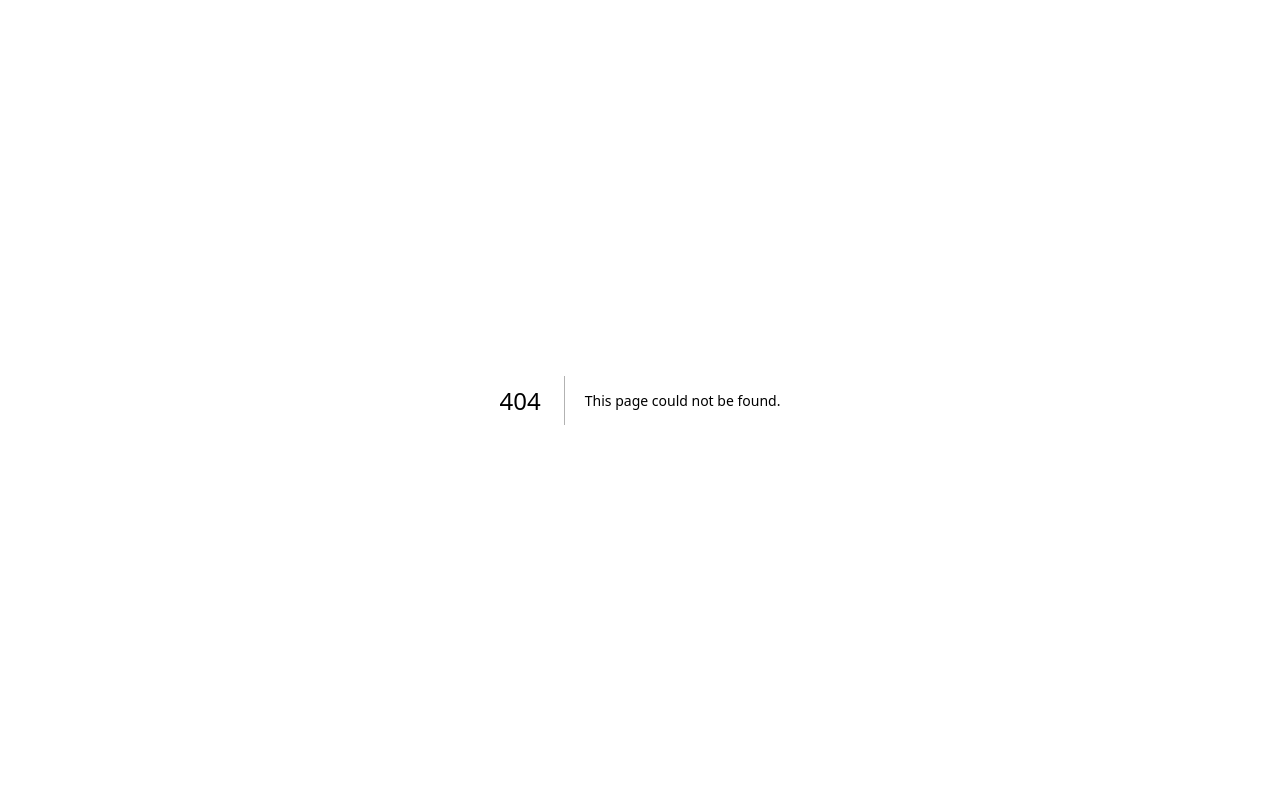
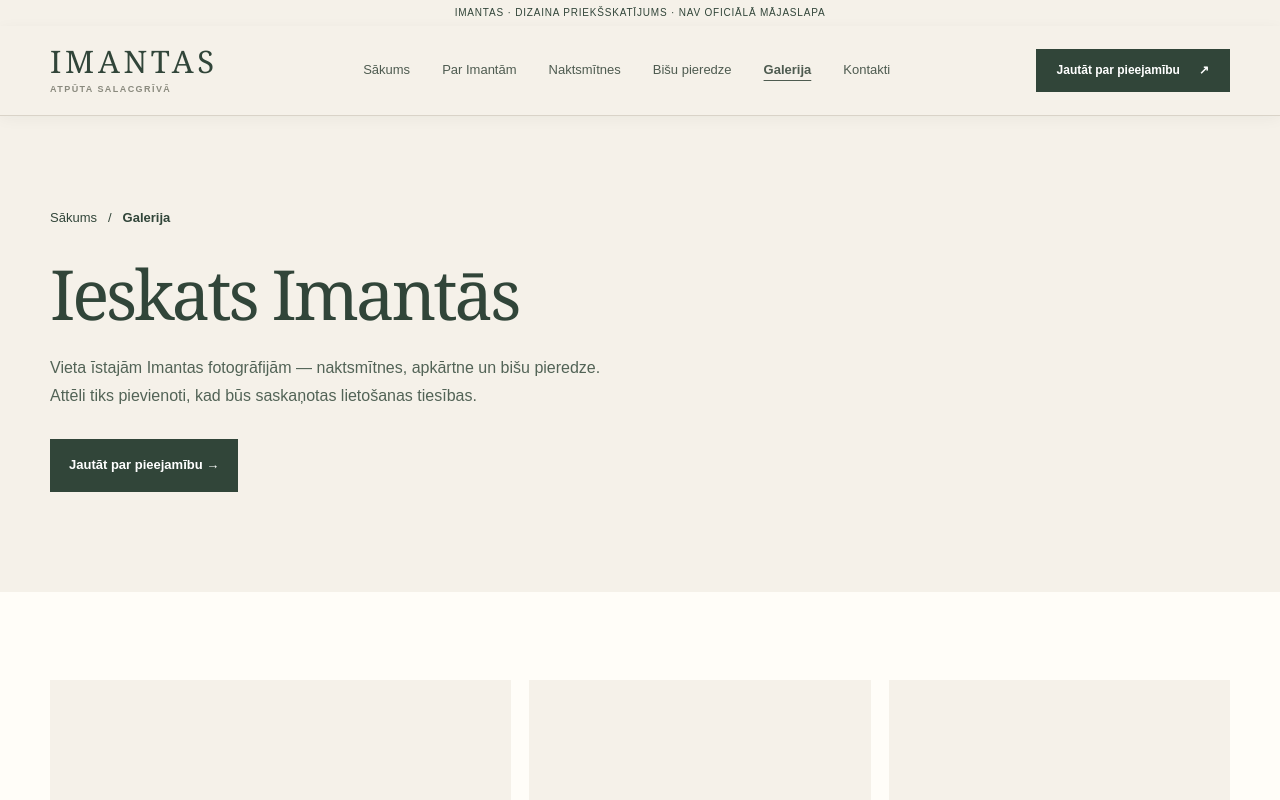
Before and after one commit to davisl24/Imantasatputas, a Next.js app: page /galerija in a window 1280 px wide. Before the commit this address had no page. Shown: the top 800 px of the page. Built offline with nearby package versions, Linux system fonts and the light colour scheme.

Commit message:
feat(imantas): separate about and gallery route app/galerija/page.tsx

```diff
--- /dev/null
+++ b/app/galerija/page.tsx
@@ -0,0 +1,4 @@
+import type {Metadata} from "next";import Link from "next/link";import s from "../page.module.css";import {SiteHeader,SiteFooter} from "../components/SiteShell";
+export const metadata:Metadata={title:"Galerija | Imantas Salacgrīvā",description:"Imantas naktsmītņu, apkārtnes un bišu pieredzes foto galerijas dizaina priekšskatījums."};
+const gallery=[["Vasaras dzīvokļi","Dzīvokļu interjers"],["Pirtsmāja","Pirtsmājas ārskats"],["Pirtsmājas interjers","Telpas un aprīkojums"],["Apkārtne","Dārzs un piejūras vide"],["Bišu pieredze","Bišu saimes"],["Atpūta","Terase un apkārtne"]];
+export default function Galerija(){return <main className={s.page}><SiteHeader/><section className={s.subHero}><div className={s.container}><nav className={s.breadcrumbs} aria-label="Lapas ceļš"><Link href="/">Sākums</Link><span aria-hidden="true">/</span><span aria-current="page">Galerija</span></nav><h1>Ieskats Imantās</h1><p>Vieta īstajām Imantas fotogrāfijām — naktsmītnes, apkārtne un bišu pieredze. Attēli tiks pievienoti, kad būs saskaņotas lietošanas tiesības.</p><Link className={s.primaryBtn} href="/kontakti#pieprasijums">Jautāt par pieejamību →</Link></div></section><section className={s.gallerySection}><div className={s.container}><div className={s.galleryGrid}>{gallery.map(([name,note])=><div className={s.galleryPlaceholder} key={name}><span>{name}</span><small>Demo foto vieta · {note}</small></div>)}</div></div></section><section className={s.finalCta}><h2>Izvēlieties savu atpūtu</h2><p>Iepazīstiet naktsmītņu iespējas un noskaidrojiet pieejamību.</p><Link className={s.primaryBtn} href="/naktsmitnes">Apskatīt naktsmītnes →</Link></section><SiteFooter/></main>}
```
